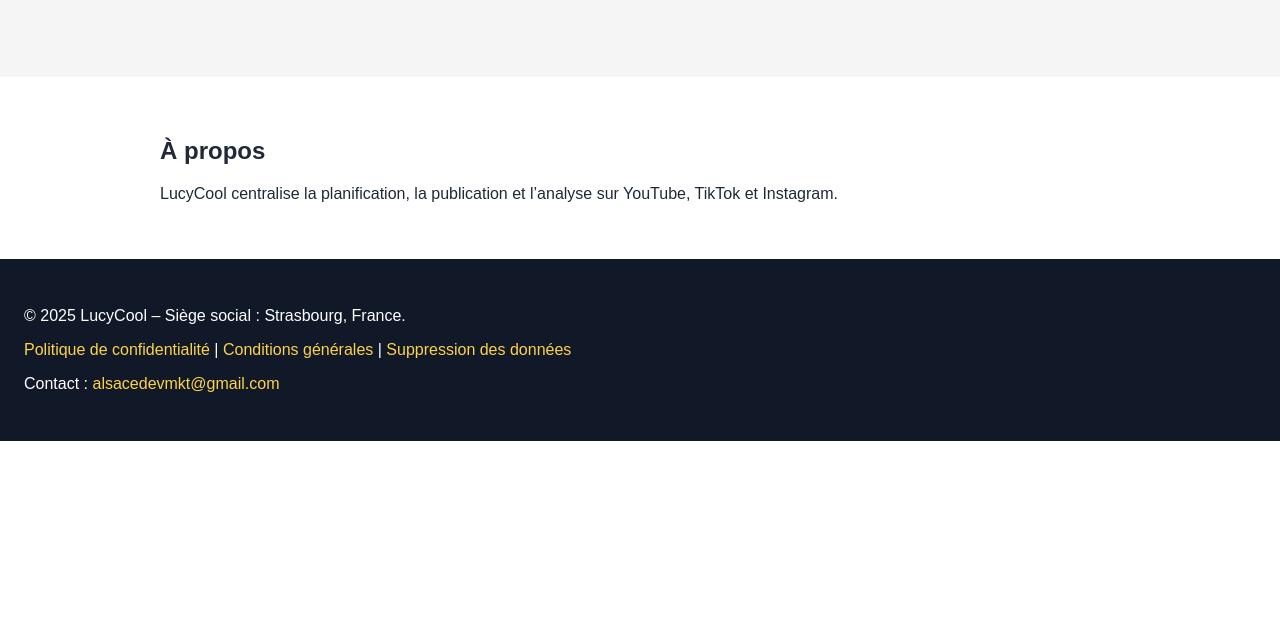
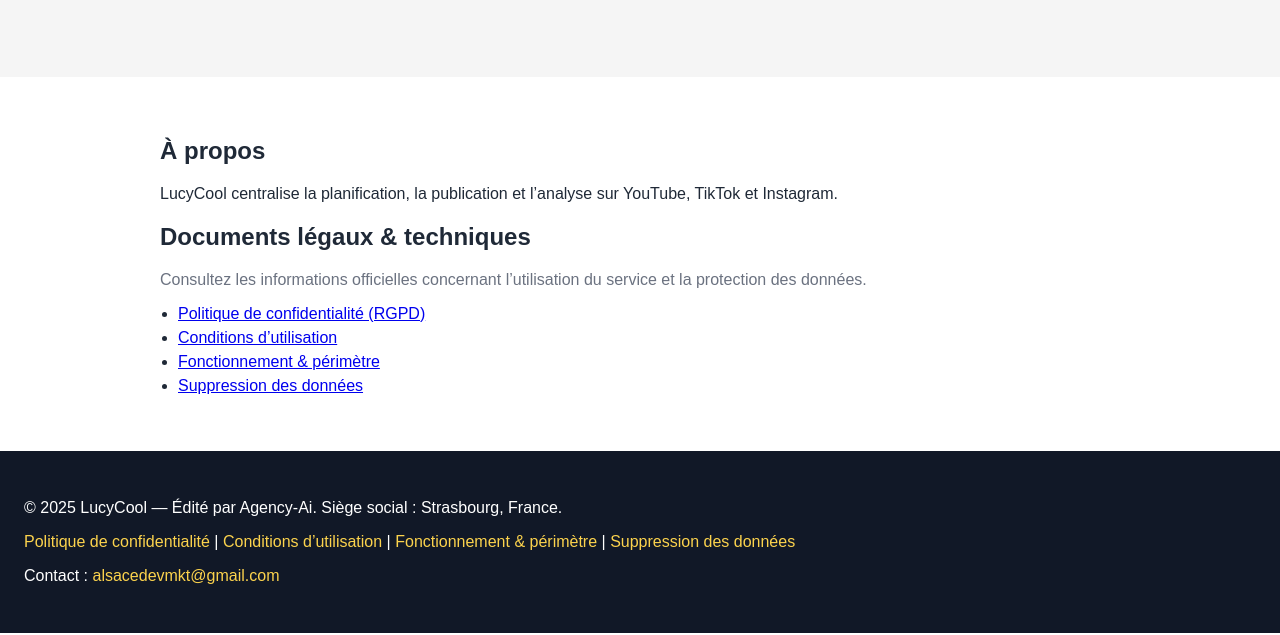
Before and after one commit to Agency-AI-FR/LucyCool, a plain HTML site: page index.html in a window 1280 px wide. Shown: the part 165-800 px from the top of the page. Drawn offline with Linux system fonts and the light colour scheme.

Commit message:
Update index.html

```diff
--- a/index.html
+++ b/index.html
@@ -2,6 +2,7 @@
 <html lang="fr">
 <head>
   <meta charset="UTF-8" />
+  <meta name="viewport" content="width=device-width, initial-scale=1" />
   <title>LucyCool</title>
   <style>
     body { font-family: Arial, sans-serif; margin: 0; color: #1f2937; }
@@ -9,6 +10,9 @@
     main { padding: 40px 24px; max-width: 960px; margin: 0 auto; }
     footer { background: #111827; color: white; padding: 32px 24px; }
     footer a { color: #fcd34d; text-decoration: none; }
+    ul.links { padding-left: 18px; }
+    ul.links li { margin: 6px 0; }
+    .muted { color:#6b7280; }
   </style>
 </head>
 <body>
@@ -16,15 +20,27 @@
     <h1>LucyCool</h1>
     <p>Suite de productivité pour créateurs et agences.</p>
   </header>
+
   <main>
     <h2>À propos</h2>
     <p>LucyCool centralise la planification, la publication et l’analyse sur YouTube, TikTok et Instagram.</p>
+
+    <h2 id="docs">Documents légaux & techniques</h2>
+    <p class="muted">Consultez les informations officielles concernant l’utilisation du service et la protection des données.</p>
+    <ul class="links" aria-labelledby="docs">
+      <li><a href="./docs/politique-confidentialite.html">Politique de confidentialité (RGPD)</a></li>
+      <li><a href="./docs/conditions-utilisation.html">Conditions d’utilisation</a></li>
+      <li><a href="./docs/fonctionnement-perimetre.html">Fonctionnement & périmètre</a></li>
+      <li><a href="./suppression-donnees.html">Suppression des données</a></li>
+    </ul>
   </main>
+
   <footer>
-    <p>© 2025 LucyCool – Siège social : Strasbourg, France.</p>
+    <p>© 2025 LucyCool — Édité par Agency-Ai. Siège social : Strasbourg, France.</p>
     <p>
-      <a href="./Confidentialités">Politique de confidentialité</a> |
-      <a href="./Conditions%20Générales">Conditions générales</a> |
+      <a href="./docs/politique-confidentialite.html">Politique de confidentialité</a> |
+      <a href="./docs/conditions-utilisation.html">Conditions d’utilisation</a> |
+      <a href="./docs/fonctionnement-perimetre.html">Fonctionnement & périmètre</a> |
       <a href="./suppression-donnees.html">Suppression des données</a>
     </p>
     <p>Contact : <a href="mailto:alsacedevmkt@gmail.com">alsacedevmkt@gmail.com</a></p>
```
